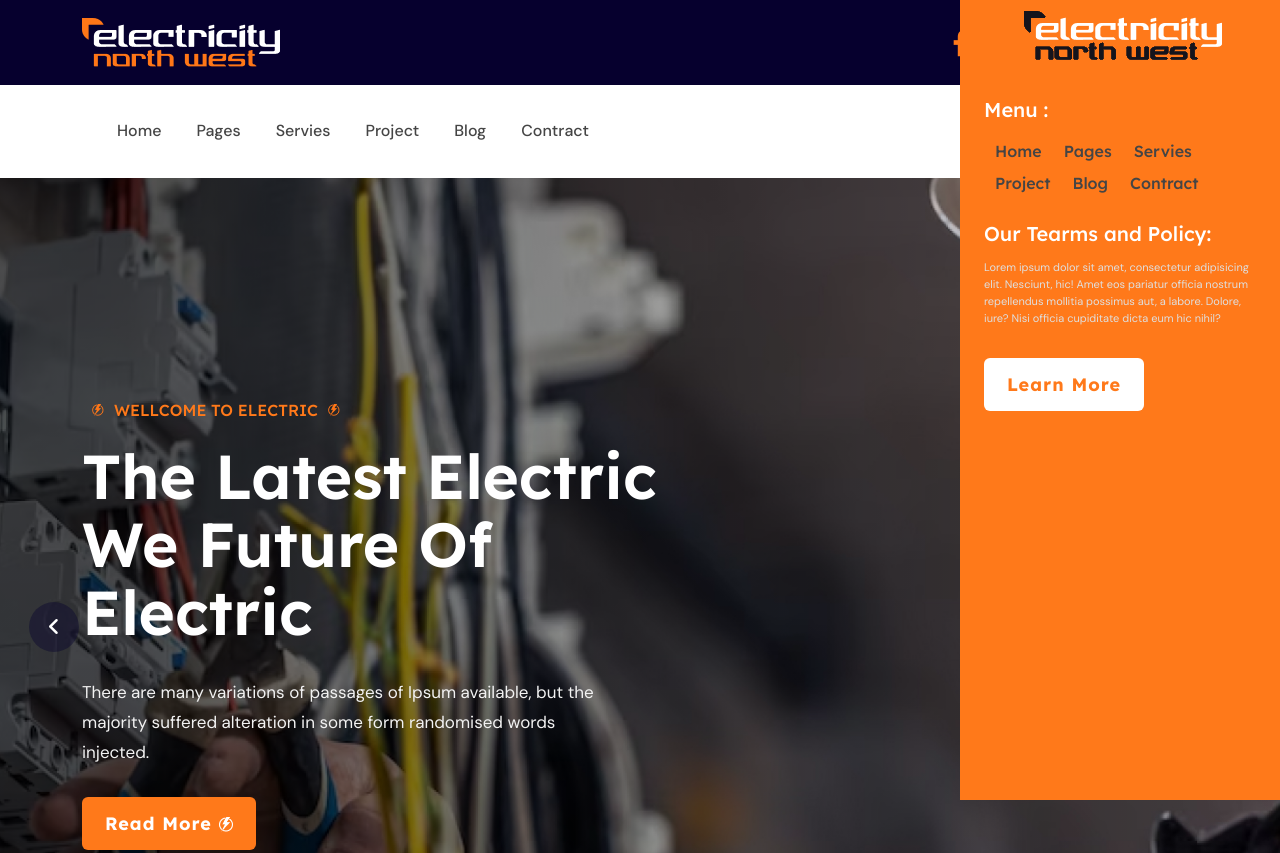
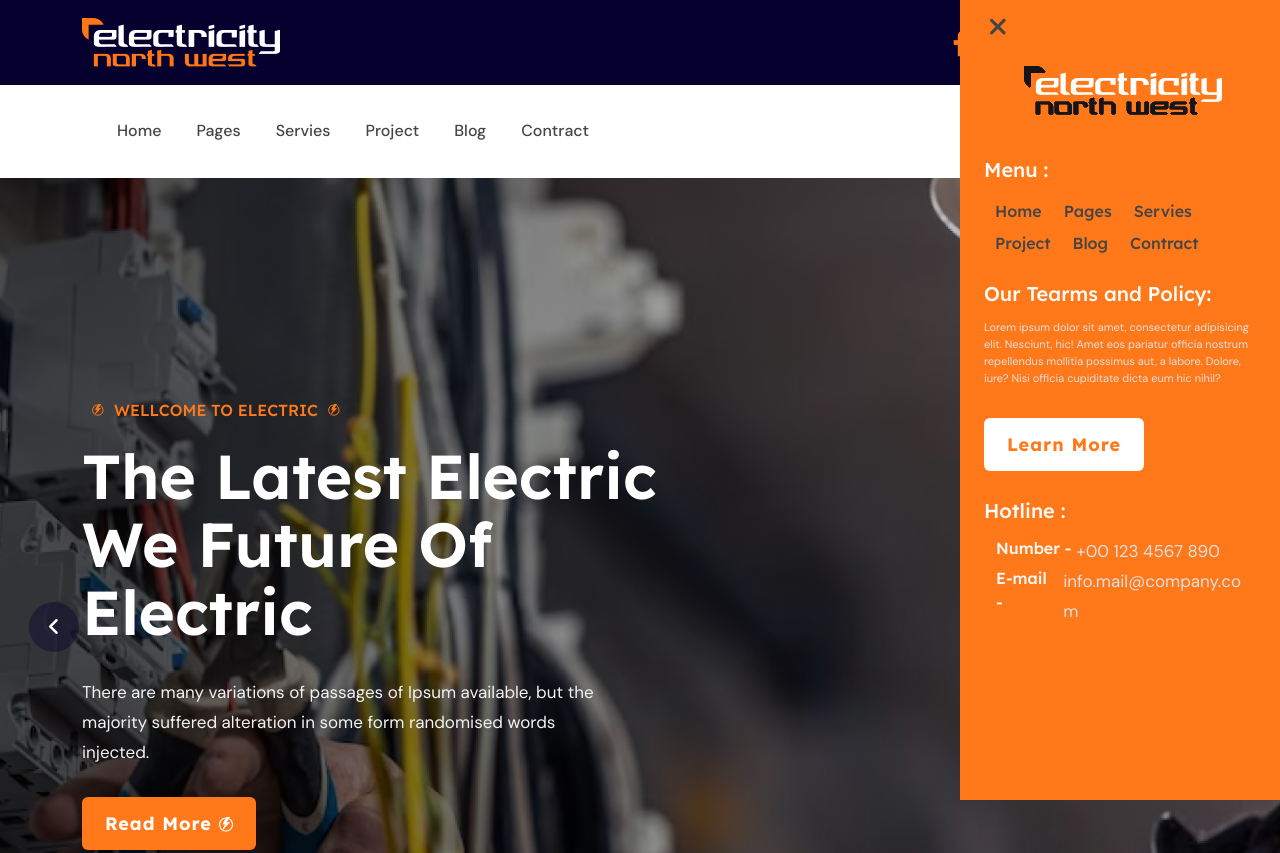
Before and after one commit to rubayatrifat/Electricity-North-West, a website: page src/index.html in a window 1280 px wide. Shown: the top 853 px of the page. Drawn offline with Linux system fonts and the light colour scheme; files whose address does not match are found by name.

Commit message:
Electricity Web

```diff
--- a/src/assets/sass/layout/_header.scss
+++ b/src/assets/sass/layout/_header.scss
@@ -60,9 +60,16 @@
 	background: hsl(var(--base));
 	height: 100vh;
 	padding: 11px 24px;
+    i {
+        position: absolute;
+        font-size: 25px;
+        top: 14px;
+        left: 30px;
+    }
     img {
         margin-left: 40px;
-        margin-bottom: 35px;
+        margin-bottom: 40px;
+        margin-top: 55px;
     }
     .menu-txt {
         font-size: 20px;
@@ -98,6 +105,25 @@
             margin-bottom: 31px;
         }
     }
+    .side-contract {
+        margin-top: 25px;
+        .hot-line {
+            display: inline-block;
+            color: #fff;
+            font-size: 20px;
+            margin-bottom: 10px;
+        }
+        .number-email {
+            display: flex;
+            margin-left: 12px;
+            color: #fff;
+            margin-bottom: 0px;
+            p {
+                margin-left: 5px;
+                color: #dfdfdf;
+            }
+        }
+    }
 }
 
 /* Sidebar Menu */
--- a/src/index.html
+++ b/src/index.html
@@ -109,6 +109,7 @@
                 <img src="assets/images/header-top/logo2.png" alt="">
             </div>
             <span class="menu-txt">Menu :</span>
+            <i class="fa-solid fa-xmark"></i>
             <ul class="side-bar-menu">
                 <li><a href="#">Home</a></li>
                 <li><a href="#">Pages</a></li>
@@ -123,6 +124,11 @@
                 <a href="#" style="background-color: #fff; color: hsl(var(--base));" class="btn btn--base">
                     learn more
                 </a>
+            </div>
+            <div class="side-contract">
+                <span class="hot-line">Hotline :</span>
+                <span class="number-email">Number - <p>+00 123 4567 890</p></span>
+                <span class="number-email">E-mail - <p>info.mail@company.com</p></span>
             </div>
         </div>
     </div>
```
Also changed, not shown: src/html/partials/_header.html (+6 -0 lines), src/assets/css/main.css, 1 other file.
